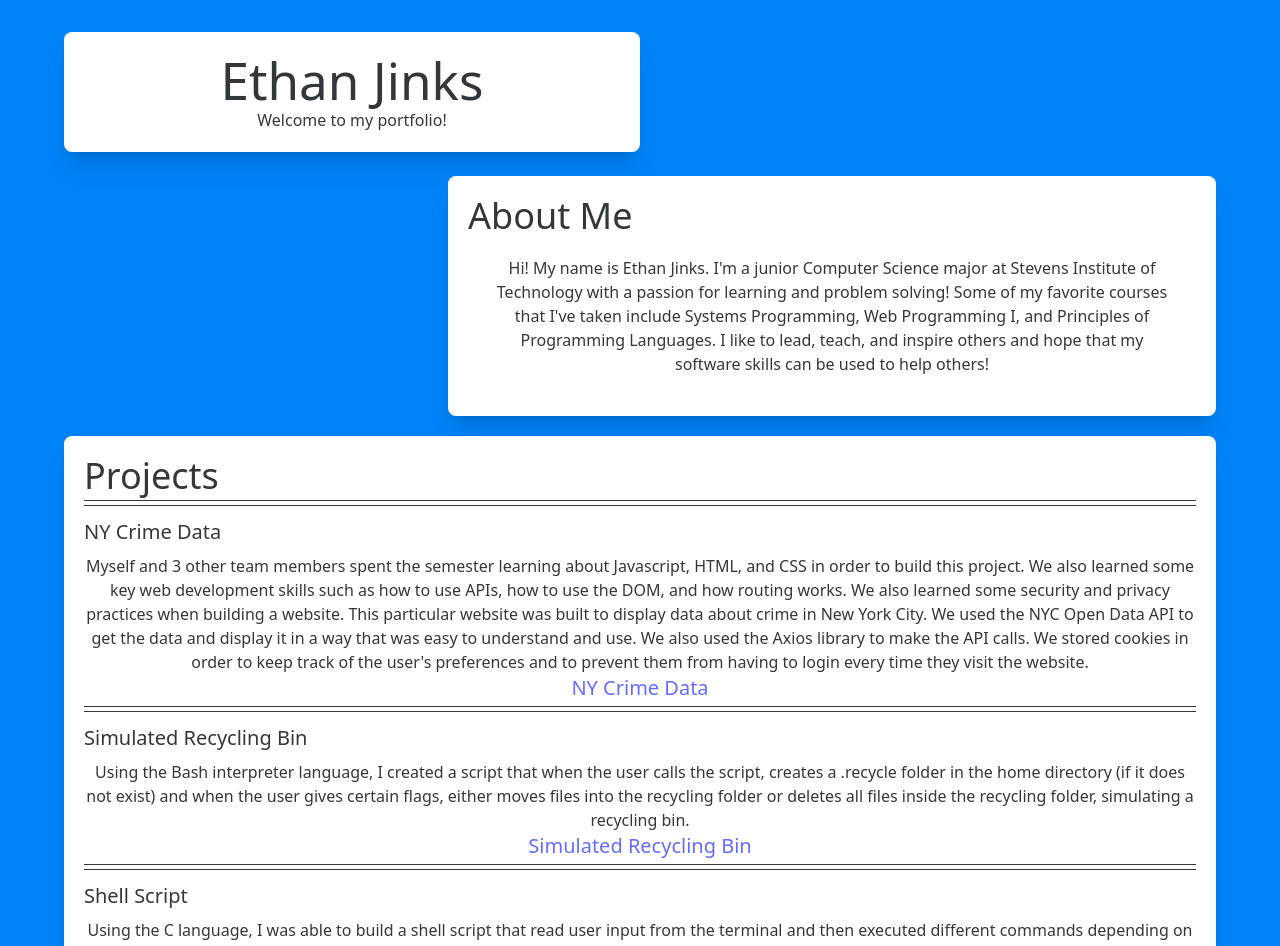
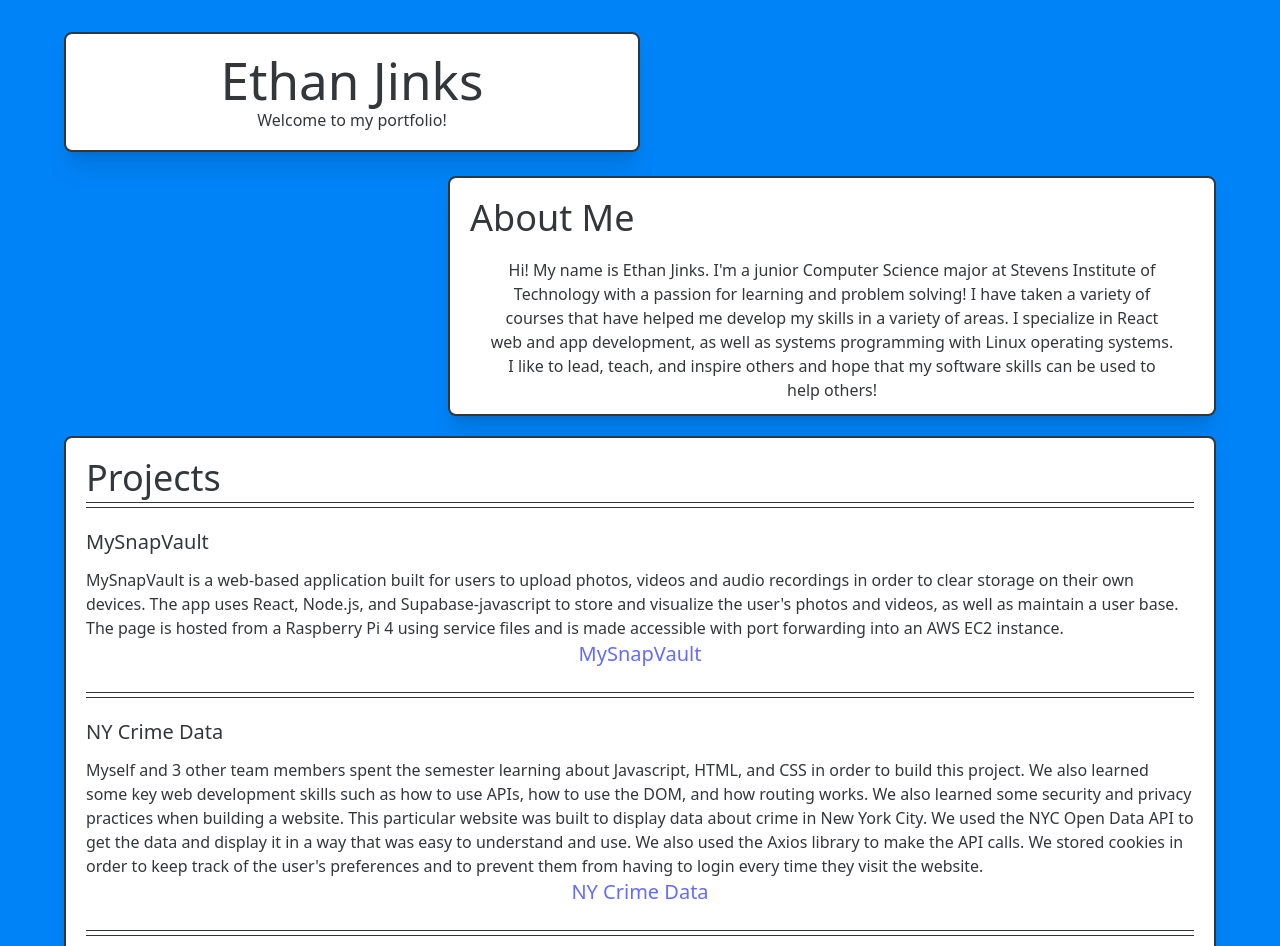
Before and after one commit to Ejinks2/MyPortfolio, a React (Vite) app: page / in a window 1280 px wide. Shown: the top 946 px of the page. Built offline with nearby package versions, Linux system fonts and the light colour scheme.

Commit message:
Created individual Project components, added a new project.

```diff
--- a/src/App.tsx
+++ b/src/App.tsx
@@ -1,82 +1,84 @@
 import './styles/App.css';
+import Project from './Components/Project';
 
 function App() {
 
   return (
     <>
         <div>
-            <div className='w-1/2 h-30 bg-white rounded-lg flex flex-col items-center justify-center shadow-xl'>
+            <div className='w-1/2 h-30 bg-white rounded-lg flex flex-col items-center justify-center shadow-xl border-2 border-[#34373A]'>
                 <h1 className="text-4xl block">Ethan Jinks</h1>
                 <h2 className='block'>Welcome to my portfolio!</h2>
             </div>
             <br />
-            <div className="w-2/3 h-60 bg-white rounded-lg shadow-xl ml-auto p-5">
+            <div className="w-2/3 h-60 bg-white rounded-lg shadow-xl ml-auto p-5 border-2 border-[#34373A]">
                 <h2 className="text-4xl text-left">About Me</h2>
                 <h3 className='p-5'>
                 Hi! My name is Ethan Jinks. I'm a junior Computer Science major at Stevens
                 Institute of Technology with a passion for learning and problem solving!
-                Some of my favorite courses that I've taken include Systems Programming,
-                Web Programming I, and Principles of Programming Languages. I like to
-                lead, teach, and inspire others and hope that my software skills can be
-                used to help others!
+                I have taken a variety of courses that have helped me develop my skills in a
+                variety of areas. I specialize in React web and app development, as well as
+                systems programming with Linux operating systems. I like to lead, teach, and
+                inspire others and hope that my software skills can be used to help others!
                 </h3>
             </div>
-            <div className="w-full h-4/5 bg-white rounded-lg shadow-xl mt-5 p-5">
+            <div className="w-full h-4/5 bg-white rounded-lg shadow-xl mt-5 p-5 border-2 border-[#34373A]">
                 <h2 className="text-4xl text-left">Projects</h2>
-
-                <div className="w-full h-px bg-[#34373A] mt-1" ></div>
-                <div className="w-full h-px bg-[#34373A] mt-1" ></div>
 
                 <ul>
                     <li>
-                        <h3 className="text-xl text-left pt-3">NY Crime Data</h3>
-                        <h4 className='mt-2'>
-                            Myself and 3 other team members spent the semester learning about Javascript, HTML, and CSS
-                            in order to build this project. We also learned some key web development skills such as
-                            how to use APIs, how to use the DOM, and how routing works. We also learned some security and
-                            privacy practices when building a website. This particular website was built to display data about crime in New York City.
-                            We used the NYC Open Data API to get the data and display it in a way that was easy to understand and use.
-                            We also used the Axios library to make the API calls.
-                            We stored cookies in order to keep track of the user's preferences and to prevent them from having to login every time they visit the website.
-                        </h4>
-                        <a href="https://github.com/Ejinks2/CS546_Group36" target="_blank" rel="noreferrer" className="text-xl">NY Crime Data</a>
+                        <Project
+                            title="MySnapVault"
+                            description="MySnapVault is a web-based application built for users to
+                                upload photos, videos and audio recordings in order to clear storage
+                                on their own devices. The app uses React, Node.js, and Supabase-javascript
+                                to store and visualize the user's photos and videos, as well as maintain
+                                a user base. The page is hosted from a Raspberry Pi 4 using service files
+                                and is made accessible with port forwarding into an AWS EC2 instance."
+                            link="https://www.mysnapvault.com"
+                        />
                     </li>
                     <li>
-                        <div className="w-full h-px bg-[#34373A] mt-1" ></div>
-                        <div className="w-full h-px bg-[#34373A] mt-1" ></div>
+                        <Project
+                            title="NY Crime Data"
+                            description="Myself and 3 other team members spent the semester learning
+                                about Javascript, HTML, and CSS in order to build this project.
+                                We also learned some key web development skills such as how to use APIs,
+                                how to use the DOM, and how routing works. We also learned some security and
+                                privacy practices when building a website. This particular website was
+                                built to display data about crime in New York City. We used the NYC
+                                Open Data API to get the data and display it in a way that was easy to
+                                understand and use. We also used the Axios library to make the API calls.
+                                We stored cookies in order to keep track of the user's preferences and to
+                                prevent them from having to login every time they visit the website."
+                            link="https://github.com/Ejinks2/CS546_Group36"
+                        />
                     </li>
                     <li>
-                        <h3 className="text-xl text-left pt-3">Simulated Recycling Bin</h3>
-                        <h4 className='mt-2'>
-                        Using the Bash interpreter language, I created a script that when the
-                        user calls the script, creates a .recycle folder in the home directory
-                        (if it does not exist) and when the user gives certain flags, either
-                        moves files into the recycling folder or deletes all files inside the
-                        recycling folder, simulating a recycling bin.
-                        </h4>
-                        <a href="https://github.com/Ejinks2/recycling" target="_blank" rel="noreferrer" className="text-xl">
-                        Simulated Recycling Bin
-                        </a>
+                        <Project
+                            title="Simulated Recycling Bin"
+                            description="Using the Bash interpreter language, I created a
+                                script that when the user calls the script, creates a .recycle
+                                folder in the home directory (if it does not exist) and when the
+                                user gives certain flags, either moves files into the recycling
+                                folder or deletes all files inside the recycling folder, simulating
+                                a recycling bin."
+                            link="https://github.com/Ejinks2/recycling"
+                        />
                     </li>
                     <li>
-                        <div className="w-full h-px bg-[#34373A] mt-1" ></div>
-                        <div className="w-full h-px bg-[#34373A] mt-1" ></div>
-                    </li>
-                    <li>
-                        <h3 className="text-xl text-left pt-3">Shell Script</h3>
-                        <h4 className='mt-2'>
-                        Using the C language, I was able to build a shell script that read
-                        user input from the terminal and then executed different commands
-                        depending on user input. I gained skills concerning processes and
-                        forking, tokens, buffers, and common C macros.
-                        </h4>
-                        <a href="https://github.com/Ejinks2/ShellScript" target="_blank" rel="noreferrer" className='text-xl'>
-                        Shell Script
-                        </a>
+                        <Project
+                            title="Shell Script"
+                            description="Using the C language, I was able to build a shell script
+                                that read user input from the terminal and then executed different
+                                commands depending on user input. I gained skills concerning
+                                processes and forking, tokens, buffers, and common C macros."
+                            link="https://github.com/Ejinks2/ShellScript"
+                        />
                     </li>
                 </ul>
             </div>
-            <div className="">
+            <div className="bg-white rounded-lg shadow-xl mt-15 p-5 w-2/3 m-auto animate-slide-in-from-left border-2 border-[#34373A]">
                 <blockquote>
                 <h3 id="quote">
                     The world is full of kind people. If you can't find one, be one.
--- /dev/null
+++ b/src/Components/Project.tsx
@@ -0,0 +1,15 @@
+export default function Project({title, description, link}: {title: string, description: string, link: string}) {
+    return (
+        <>
+            <div className="w-full h-px bg-[#34373A] mt-1" ></div>
+            <div className="w-full h-px bg-[#34373A] mt-1" ></div>
+            <div className="w-full h-4/5 py-5">
+                <h2 className="text-xl text-left">{title}</h2>
+                <h3 className="text-left pt-3">{description}</h3>
+                <a href={link} target="_blank" rel="noreferrer" className="text-xl">
+                    {title}
+                </a>
+            </div>
+        </>
+    )
+}
```
